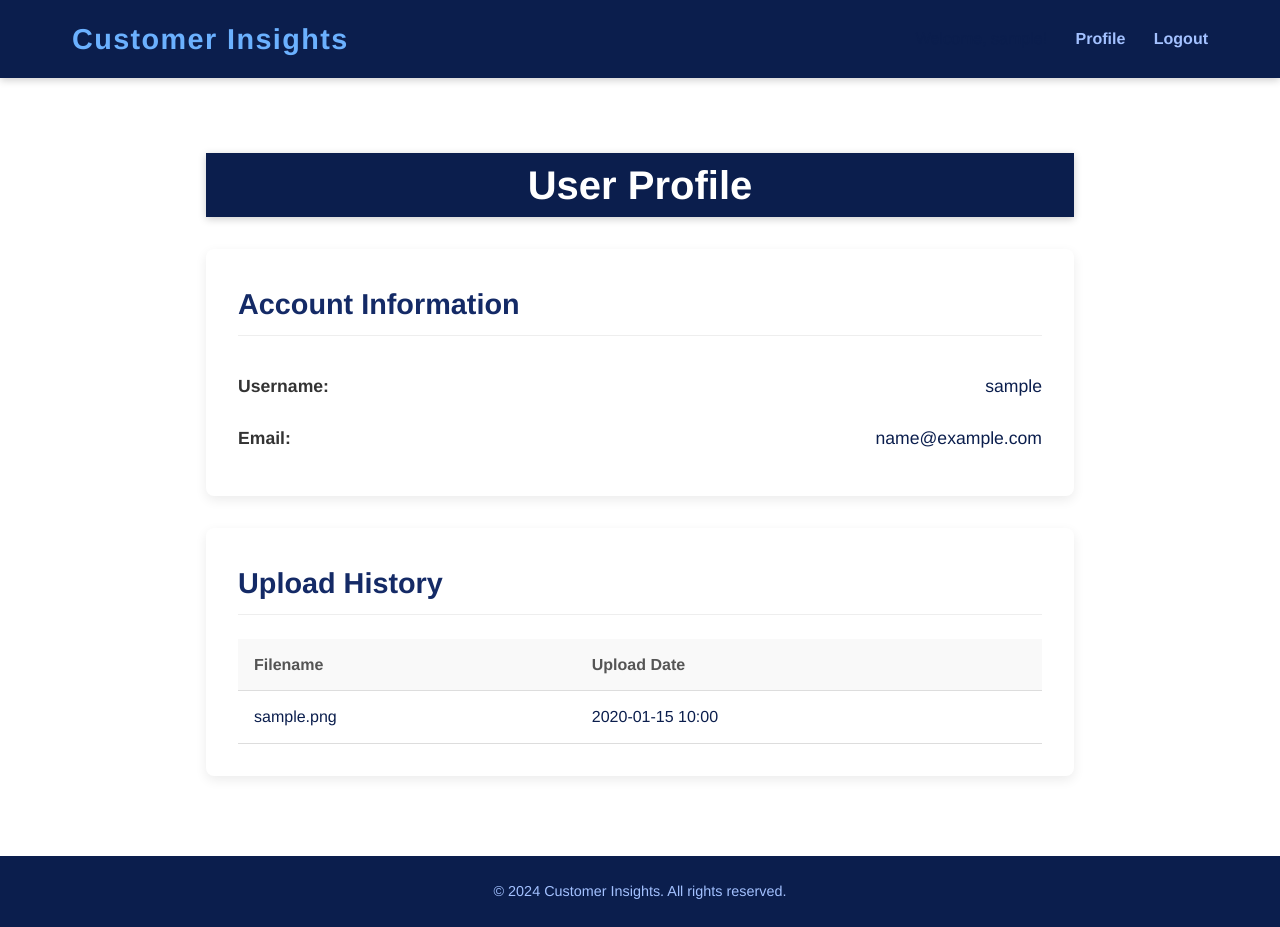
After one commit to ArmanSingh-1/Hackathon-DashBoard, a Flask app: page /profile in a window 1280 px wide. The commit adds this page. Run offline with Flask 3, Linux system fonts and the light colour scheme; the visitor is signed in with stand-in values (Sample User, id 1); tables that the repository leaves empty hold one stand-in row (values such as "Sample post").

Commit message:
Added profile and admin pages

```diff
--- a/Dashboard/models.py
+++ b/Dashboard/models.py
@@ -11,6 +11,7 @@ class User(db.Model):
     username = db.Column(db.String(80), unique=True, nullable=False)
     email = db.Column(db.String(120), unique=True, nullable=False)
     password = db.Column(db.String(120), nullable=False)
+    role = db.Column(db.String(80), nullable=False, default='user')
 
 # Model for uploaded files
 class UploadedFile(db.Model):
--- a/Dashboard/static/css/base.css
+++ b/Dashboard/static/css/base.css
@@ -79,6 +79,16 @@ footer {
   margin-top: auto; /* Pushes the footer to the bottom */
 }
 
+.admin-link {
+  color: var(--color-softer-blue);
+  margin-left: 1rem;
+  text-decoration: none;
+}
+
+.admin-link:hover {
+    color: var(--color-light-blue);
+}
+
 /* ====== Responsive Styles ====== */
 @media (max-width: 768px) {
   .top-nav {
--- /dev/null
+++ b/Dashboard/static/css/profile.css
@@ -0,0 +1,68 @@
+.profile-container {
+    max-width: 900px;
+    margin: 2rem auto;
+    padding: 1rem;
+}
+
+.profile-header {
+    text-align: center;
+    margin-bottom: 2rem;
+}
+
+.profile-header h1 {
+    color: var(--color-white);
+    font-size: 2.5rem;
+}
+
+.profile-details, .upload-history {
+    background-color: #fff;
+    padding: 2rem;
+    border-radius: 8px;
+    box-shadow: 0 4px 12px rgba(0,0,0,0.08);
+    margin-bottom: 2rem;
+}
+
+.profile-details h2, .upload-history h2 {
+    margin-top: 0;
+    color: var(--color-mid-blue);
+    font-size: 1.8rem;
+    border-bottom: 1px solid #eee;
+    padding-bottom: 0.5rem;
+    margin-bottom: 1.5rem;
+}
+
+.detail-item {
+    display: flex;
+    justify-content: space-between;
+    padding: 0.75rem 0;
+    font-size: 1.1rem;
+}
+
+.detail-item strong {
+    color: #333;
+}
+
+table {
+    width: 100%;
+    border-collapse: collapse;
+    margin-top: 1rem;
+}
+
+thead {
+    background-color: #f9f9f9;
+}
+
+th, td {
+    padding: 0.8rem 1rem;
+    text-align: left;
+    border-bottom: 1px solid #ddd;
+}
+
+th {
+    font-weight: 600;
+    color: #555;
+}
+
+tbody tr:hover {
+    background-color: #f1f1f1;
+}
--- a/Dashboard/templates/base.html
+++ b/Dashboard/templates/base.html
@@ -22,6 +22,8 @@
                 <div class = "logo">Customer Insights</div>
                 <div class = "nav-links">
                     {% if session.username %}
+                        <span>Welcome, {{ session.username }}!</span>
+                        <a href = "{{ url_for('views.profile') }}">Profile</a>
                         <a href = "{{ url_for('auth.logout') }}">Logout</a>
                     {% else %}
                         <a href = "{{ url_for('auth.login') }}">Login</a>
@@ -40,6 +42,9 @@
         <!--Main Footer & Copyright-->
         <footer>
             &copy; 2024 Customer Insights. All rights reserved.
+            {% if session.username == 'admin' %}
+                <a href="{{ url_for('views.admin') }}" class="admin-link">Admin Panel</a>
+            {% endif %}
         </footer>
 
         <!--Added for upload.html-->
--- /dev/null
+++ b/Dashboard/templates/profile.html
@@ -0,0 +1,57 @@
+<!--All Code From base.html will be Updated or Remains as it is.-->
+{% extends "base.html" %}
+
+<!--Dynamic Title for Each Page-->
+{% block title %}
+    User Profile
+{% endblock %}
+
+<!--Linking New CSS File-->
+{% block head %}
+    <link rel="stylesheet" href="{{ url_for('static', filename = 'css/profile.css') }}">
+{% endblock %}
+
+<!--Main Content of the Profile Page-->
+{% block content %}
+    <div class = "profile-container">
+        <header class="profile-header">
+            <h1>User Profile</h1>
+        </header>
+
+        <section class="profile-details">
+            <h2>Account Information</h2>
+            <div class="detail-item">
+                <strong>Username:</strong>
+                <span>{{ user.username }}</span>
+            </div>
+            <div class="detail-item">
+                <strong>Email:</strong>
+                <span>{{ user.email }}</span>
+            </div>
+        </section>
+
+        <section class="upload-history">
+            <h2>Upload History</h2>
+            {% if files %}
+                <table>
+                    <thead>
+                        <tr>
+                            <th>Filename</th>
+                            <th>Upload Date</th>
+                        </tr>
+                    </thead>
+                    <tbody>
+                        {% for file in files %}
+                            <tr>
+                                <td>{{ file.filename }}</td>
+                                <td>{{ file.submitted_at.strftime('%Y-%m-%d %H:%M') }}</td>
+                            </tr>
+                        {% endfor %}
+                    </tbody>
+                </table>
+            {% else %}
+                <p>You have not uploaded any files yet.</p>
+            {% endif %}
+        </section>
+    </div>
+{% endblock %}
--- a/Dashboard/views.py
+++ b/Dashboard/views.py
@@ -1,7 +1,7 @@
 import os
 from flask import Blueprint, render_template, request, redirect, url_for, session, flash
 from werkzeug.utils import secure_filename
-from .models import db, UploadedFile, Feedback
+from .models import db, User, UploadedFile, Feedback
 from utils.Data_Visualizer import generate_graph
 
 views = Blueprint('views', __name__)
@@ -94,3 +94,42 @@ def feedback():
 
         flash("Thank you for your feedback!", "success")
     return redirect(url_for("views.home"))
+
+
+# Profile route
+@views.route("/profile")
+def profile():
+    # Ensure user is logged in
+    if "username" not in session:
+        flash("Please log in to view your profile.", "warning")
+        return redirect(url_for("auth.login"))
+
+    # Get the current user's username from the session
+    username = session["username"]
+
+    # Fetch the user's details from the database
+    user = User.query.filter_by(username=username).first()
+
+    # Fetch all files uploaded by the user, ordered by most recent
+    files = UploadedFile.query.filter_by(username=username).order_by(UploadedFile.submitted_at.desc()).all()
+
+    return render_template("profile.html", user=user, files=files)
+
+# Admin route to view feedback
+@views.route("/admin")
+def admin():
+    # Ensure user is logged in before checking their role
+    if "username" not in session:
+        flash("You must be logged in to access this page.", "warning")
+        return redirect(url_for("auth.login"))
+
+    # Fetch the current user from the database
+    user = User.query.filter_by(username=session["username"]).first()
+
+    # Check if the user has admin privileges
+    if user and user.role == "admin":
+        feedback_entries = Feedback.query.order_by(Feedback.submitted_at.desc()).all()
+        return render_template("admin.html", feedback_entries=feedback_entries)
+    else:
+        flash("You do not have permission to access this page.", "danger")
+        return redirect(url_for("views.home"))
```
Also changed, not shown: Dashboard/static/css/admin.css (added, +49 -0 lines), Dashboard/templates/admin.html (added, +50 -0 lines), 1 other file.
